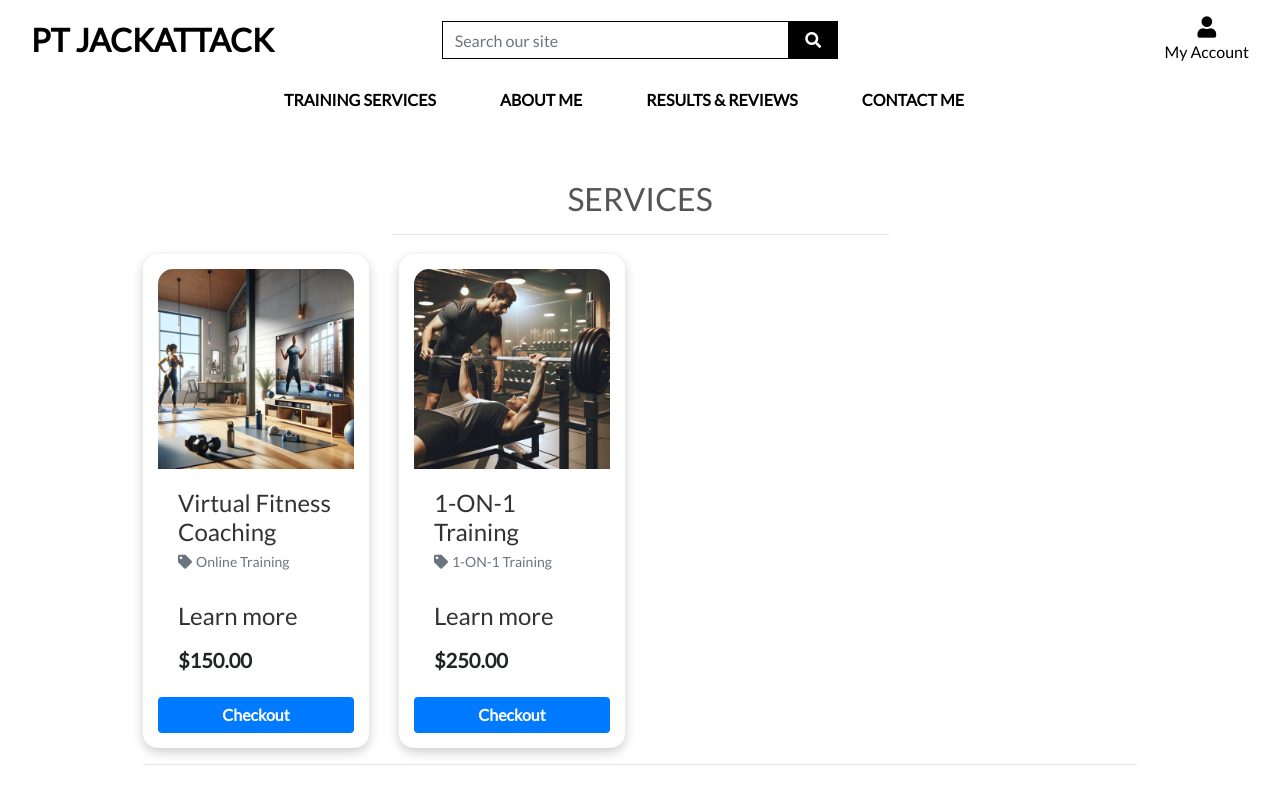
After one commit to David011E/pt-pp-p-5, a Django app: page /products/ in a window 1280 px wide. The commit adds this page. Run offline with Django 3.2, Linux system fonts and the light colour scheme; data comes from the database, SQL or seed files in the repository; both versions use the stored data as it was after the commit; some libraries are stand-ins or nearby versions.

Commit message:
Setup templates for products

```diff
--- /dev/null
+++ b/products/templates/products/products.html
@@ -0,0 +1,98 @@
+{% extends "base.html" %}
+{% load static %}
+
+{% block content %}
+<div class="overlay"></div>
+<div class="container header-container">
+    <div class="row">
+        <div class="col text-center mt-3">
+            <h2 class="logo-font">Services</h2>
+            <hr class="w-50 mb-1">
+        </div>
+    </div>
+
+    <!-- Additional content -->
+
+    <!-- End of additional content -->
+    <section class="service-page-top">
+        <div class="row service-page">
+            {% for product in products %}
+            <div class="col-sm-6 col-md-6 col-lg-4 col-xl-3">
+                <div class="card h-100 border-0">
+                    {% if product.image %}
+                    <a href="">
+                        <img class="card-img-top img-fluid" src="{{ product.image.url }}" alt="{{ product.name }}">
+                    </a>
+                    {% else %}
+                    <a href="">
+                        <img class="card-img-top img-fluid" src="{{ MEDIA_URL }}/noimage.png" alt="{{ product.name }}">
+                    </a>
+                    {% endif %}
+                    <div class="card-body pb-0">
+                        <h5 class="card-title mb-1">{{ product.name }}</h5>
+                        {% if product.category %}
+                            <p class="small mt-1 mb-0">
+                                <a class="text-muted" href="">
+                                        <i class="fas fa-tag mr-1"></i>{{ product.category }}
+                                </a>
+                            </p>
+                        {% endif %}
+                    </div>
+                    <div class="card-body pb-0">
+                        <a href="" class="learn-more-link">
+                            <h3 class="card-title mb-1">Learn more</h3>
+                        </a>
+                    </div>
+                    <div class="card-footer bg-white pt-0 border-0 text-left">
+                        <div class="row">
+                            <div class="col">
+                                <!-- Add a class to style the price -->
+                                <p class="lead mb-0 text-left font-weight-bold product-price">${{ product.price }}</p>
+                            </div>
+                        </div>
+                    </div>
+                    {% if request.user.is_superuser %}
+                        <small>
+                            <a class="btn btn-secondary pd-page-button" href="">Edit</a>
+                        <a class="btn btn-danger pd-page-button" href="">Delete</a>
+                        </small>
+                    {% endif %}
+                    <!-- Checkout Button -->
+                    <form id="create-checkout-session" method="POST" action="">
+                        {% csrf_token %}
+                        <button type="submit" class="btn btn-primary btn-block checkout-button">Checkout</button>
+                    </form>
+                </div>
+            </div>
+            {% if forloop.counter|divisibleby:1 %}
+                <div class="col-12 d-sm-none mb-5">
+                    <hr>
+                </div>
+            {% endif %}
+            {% if forloop.counter|divisibleby:2 %}
+                <div class="col-12 d-none d-sm-block d-md-block d-lg-none mb-5">
+                    <hr>
+                </div>
+            {% endif %}
+            {% if forloop.counter|divisibleby:3 %}
+                <div class="col-12 d-none d-lg-block d-xl-none mb-5">
+                    <hr>
+                </div>
+            {% endif %}
+            {% if forloop.counter|divisibleby:4 %}
+                <div class="col-12 d-none d-xl-block mb-5">
+                    <hr>
+                </div>
+            {% endif %}
+            {% endfor %}
+        </div>
+        <hr> <!-- Add a horizontal line after all the cards -->
+    </section>
+
+</div>
+{% endblock %}
+
+{% block postloadjs %}
+{{ block.super }}
+<script src="{% static 'products/js/stripe_elements.js' %}"></script>
+{% endblock %}
--- /dev/null
+++ b/products/urls.py
@@ -0,0 +1,6 @@
+from django.urls import path
+from . import views
+
+urlpatterns = [
+    path('', views.all_services, name='products')
+]
--- a/products/views.py
+++ b/products/views.py
@@ -1,3 +1,16 @@
 from django.shortcuts import render
+from .models import Product, Category
 
 # Create your views here.
+def all_services(request):
+
+    products = Product.objects.all()
+
+    templates = 'products/products.html'
+
+    context = {
+        'products': products,
+        'templates': templates,
+    }
+
+    return render(request, templates, context)
--- a/pt/urls.py
+++ b/pt/urls.py
@@ -22,4 +22,5 @@ urlpatterns = [
     path('admin/', admin.site.urls),
     path('accounts/', include('allauth.urls')),
     path('', include('home.urls')),
+    path('products/', include('products.urls')),
 ] + static(settings.MEDIA_URL, document_root=settings.MEDIA_ROOT)
--- a/static/css/base.css
+++ b/static/css/base.css
@@ -54,6 +54,80 @@ body {
     display: block; /* Display the anchor tag as block to contain its content */
 }
 
+.overlay {
+	height: 100%;
+	width: 100%;
+	top: 0;
+	left: 0;
+	position: fixed;
+	background: white;
+	z-index: -1;
+}
+
+.card {
+    border-radius: 15px; /* Increased border radius for a softer look */
+    box-shadow: 0 4px 12px rgba(0, 0, 0, 0.2); /* Enhanced shadow */
+    padding: 15px; /* Added padding for space inside the card */
+    margin-bottom: 20px; /* Added margin between cards */
+    background-color: #fff; /* Added background color to make cards stand out */
+    transition: transform 0.3s ease-in-out; /* Smooth transition on hover */
+}
+
+.card:hover {
+    transform: translateY(-5px); /* Lift the card slightly on hover */
+}
+
+.card-img-top {
+    border-top-left-radius: 15px; /* Adjusted border radius for image */
+    border-top-right-radius: 15px; /* Adjusted border radius for image */
+    object-fit: cover;
+    height: 200px; /* Set a fixed height for the image */
+}
+
+.card-title {
+    font-size: 1.5rem; /* Increased font size for the title */
+    color: #333; /* Darkened text color for better contrast */
+    margin-bottom: 10px; /* Added margin below the title */
+}
+
+.card-footer {
+    border-top: none;
+    padding-top: 10px; /* Added padding to separate footer from body */
+}
+
+.card-footer p {
+    font-size: 1.25rem; /* Reduced font size for price */
+    color: #212427 !important; /* Price color */
+}
+
+
+.checkout-button {
+    margin-top: 10px; /* Added margin above the button */
+    background-color: #007bff; /* Button color */
+    color: #fff; /* Button text color */
+    border: none; /* Removed button border */
+    transition: background-color 0.3s ease; /* Smooth transition on hover */
+    font-weight: bold;
+}
+
+.checkout-button:hover {
+    background-color: #0056b3; /* Darker color on hover */
+}
+
+.learn-more-link,
+.learn-more-link a {
+    text-decoration: none !important; /* Remove underline */
+    transition: background-color 0.3s ease; /* Smooth transition */
+}
+
+.learn-more-link:hover {
+    background-color: #f0f0f0 !important; /* Change background color on hover */
+}
+
+.service-page-top {
+    margin-top: 15px;
+}
+
 /* -------------------------------- Media Queries */
 
 /* Slightly larger container on xl screens */
```
Also changed, not shown: db.sqlite3, media/Virtual-Fitness-Coaching.jpg (added), media/bench-press-exercise.jpg (added).
